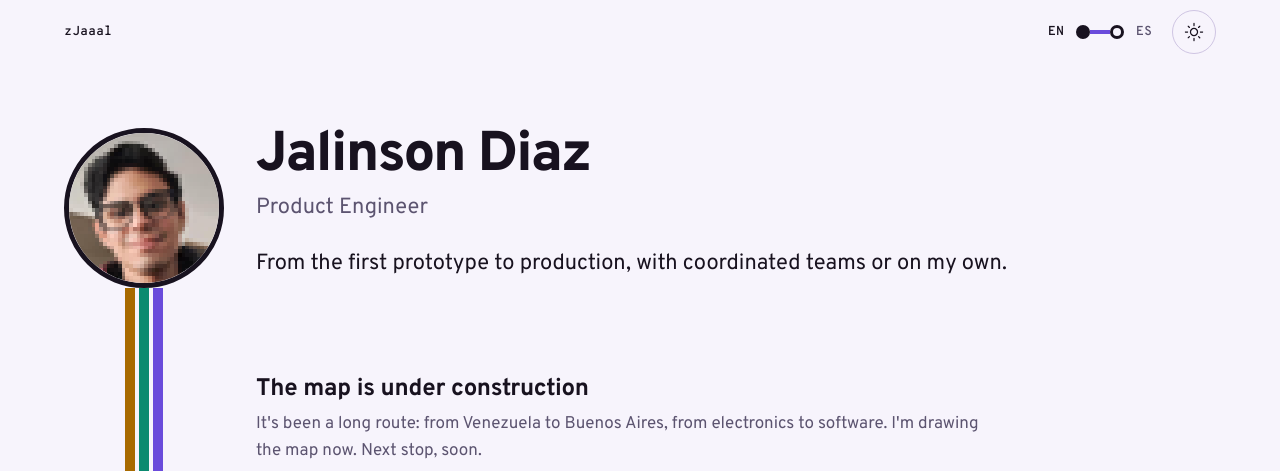
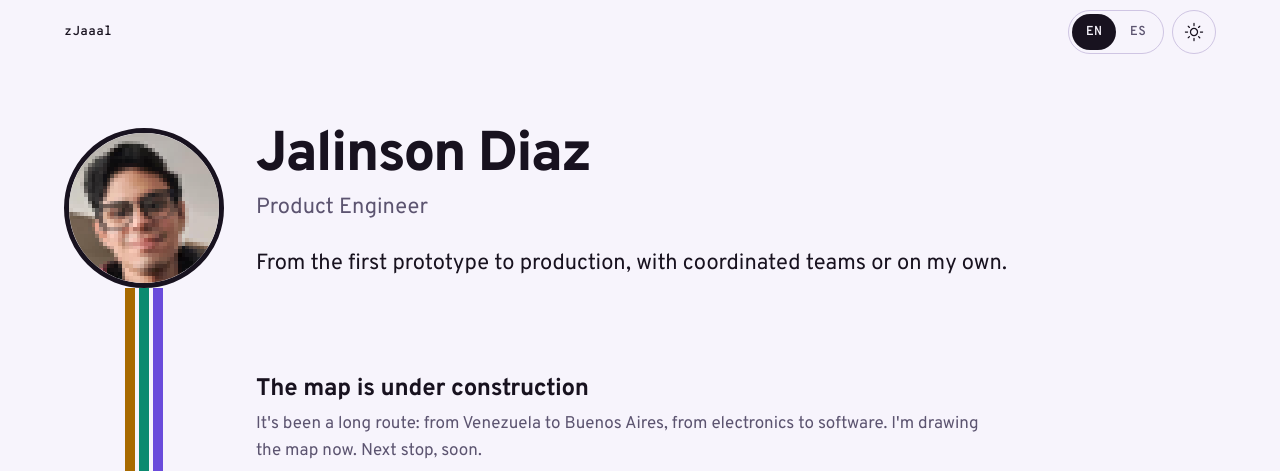
Before and after one commit to zJaaal/portfolio, an Astro site: page /en in a window 1280 px wide. Shown: the top 471 px of the page. Built offline with nearby package versions, Linux system fonts and the light colour scheme; Astro itself is replaced by a stand-in of ours.

Commit message:
Make the language switch a segmented pill
The two-station track was hard to read: it didn't show which language was
active or that it was clickable.

Co-Authored-By: Claude Opus 5.5 <noreply@anthropic.com>

```diff
--- a/src/shared/components/Header/Header.astro
+++ b/src/shared/components/Header/Header.astro
@@ -21,7 +21,6 @@ const t = useTranslations(locale);
                 data-locale-link
                 aria-current={locale === 'en' ? 'page' : undefined}>EN</a
             >
-            <span class="track" aria-hidden="true"><i></i><b></b><i></i></span>
             <a
                 href={localizedPath('es')}
                 hreflang="es"
@@ -74,9 +73,13 @@ const t = useTranslations(locale);
         gap: var(--space-2);
     }
 
+    /* A segmented pill: the current language is filled, the other is a plain link. */
     .lang {
         display: flex;
         align-items: center;
+        padding: 3px;
+        border: 1px solid var(--color-hairline);
+        border-radius: var(--radius-pill);
         font-family: var(--font-mono);
         font-size: var(--type-meta-size);
         font-weight: 600;
@@ -85,41 +88,23 @@ const t = useTranslations(locale);
     .lang a {
         color: var(--color-muted);
         text-decoration: none;
-        min-width: 40px;
-        min-height: 44px;
+        min-width: 44px;
+        min-height: 36px;
         display: grid;
         place-items: center;
-        border-radius: var(--radius-sm);
-        transition: color var(--motion-micro) var(--motion-ease-out);
+        border-radius: var(--radius-pill);
+        transition:
+            color var(--motion-micro) var(--motion-ease-out),
+            background var(--motion-micro) var(--motion-ease-out);
     }
 
-    .lang a:hover,
-    .lang a[aria-current] {
+    .lang a:hover {
         color: var(--color-text);
     }
 
-    .track {
-        display: flex;
-        align-items: center;
-    }
-
-    .track i {
-        width: 14px;
-        height: 14px;
-        border-radius: 50%;
-        border: 3px solid var(--color-station);
-        background: var(--color-bg);
-    }
-
-    .track b {
-        width: 20px;
-        height: 4px;
-        background: var(--color-line-dotcms);
-    }
-
-    .lang[data-current='en'] .track i:first-child,
-    .lang[data-current='es'] .track i:last-child {
-        background: var(--color-station);
+    .lang a[aria-current] {
+        background: var(--color-text);
+        color: var(--color-bg);
     }
 
     .theme {
```
